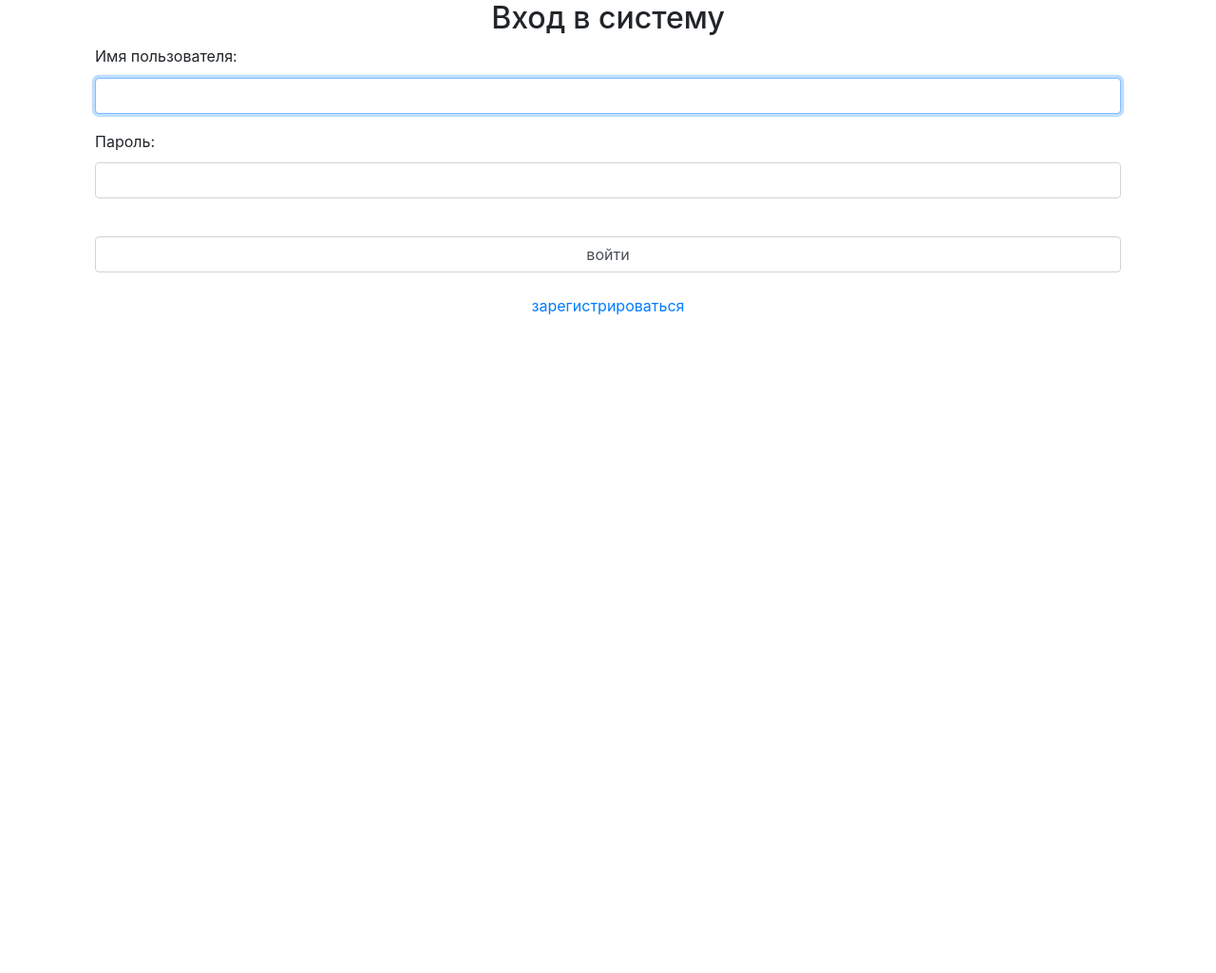
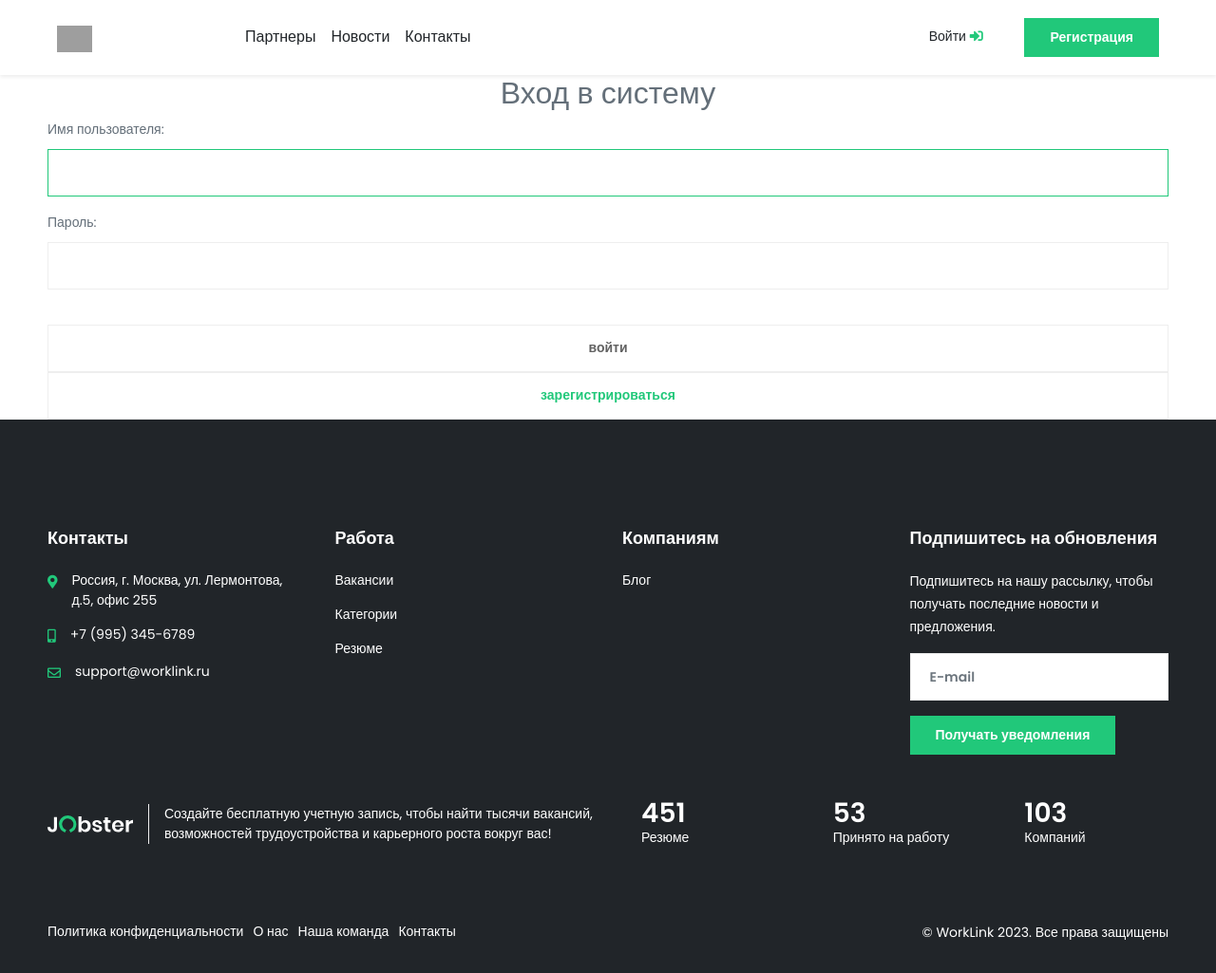
Before and after one commit to Alex-Son23/WorkLink, a Django app: page /auth/login/ in a window 1280 px wide. Shown: the whole page at 95% size. Before the commit the page ends 332 px from the top, so only its background shows below. Run offline with Django 3.2, Linux system fonts and the light colour scheme; some libraries are stand-ins or nearby versions; grey boxes are pictures that could not be loaded.

Commit message:
fixed alll

```diff
--- a/worklink/authapp/templates/authapp/login.html
+++ b/worklink/authapp/templates/authapp/login.html
@@ -1,5 +1,6 @@
 <!-- шаблон страницы аутентификации пользователя -->
-{% extends 'authapp/base.html' %}
+
+{% extends 'worklink/base.html' %}
 {% load static %}
 
 {% block content %}
--- a/worklink/worklink/settings.py
+++ b/worklink/worklink/settings.py
@@ -26,7 +26,7 @@ INSTALLED_APPS = [
     'django.contrib.messages',
     'django.contrib.staticfiles',
     #
-    # "worklink",
+    "worklink",
     "authapp",
 ]
 
--- a/worklink/worklink/templates/base.html
+++ b/worklink/worklink/templates/worklink/base.html
@@ -33,7 +33,7 @@
                 <span></span>
                 <span></span>
             </button>
-            <a class="navbar-brand" href="/">
+            <a class="navbar-brand" href="/worklink/worklink/static">
                 <img class="img-fluid" src="{% static 'worklink/img/logo.svg' %}" alt="Work link">
             </a>
             <div class="navbar-collapse collapse justify-content-start">
--- a/worklink/worklink/templates/index.html
+++ b/worklink/worklink/templates/worklink/index.html
@@ -1,4 +1,4 @@
-{% extends 'base.html' %}
+{% extends 'worklink/base.html' %}
 {% load static %}
 {% load utils %}
 {% block content %}
```
Also changed, not shown: worklink/worklink/views.py (+6 -1 lines).
